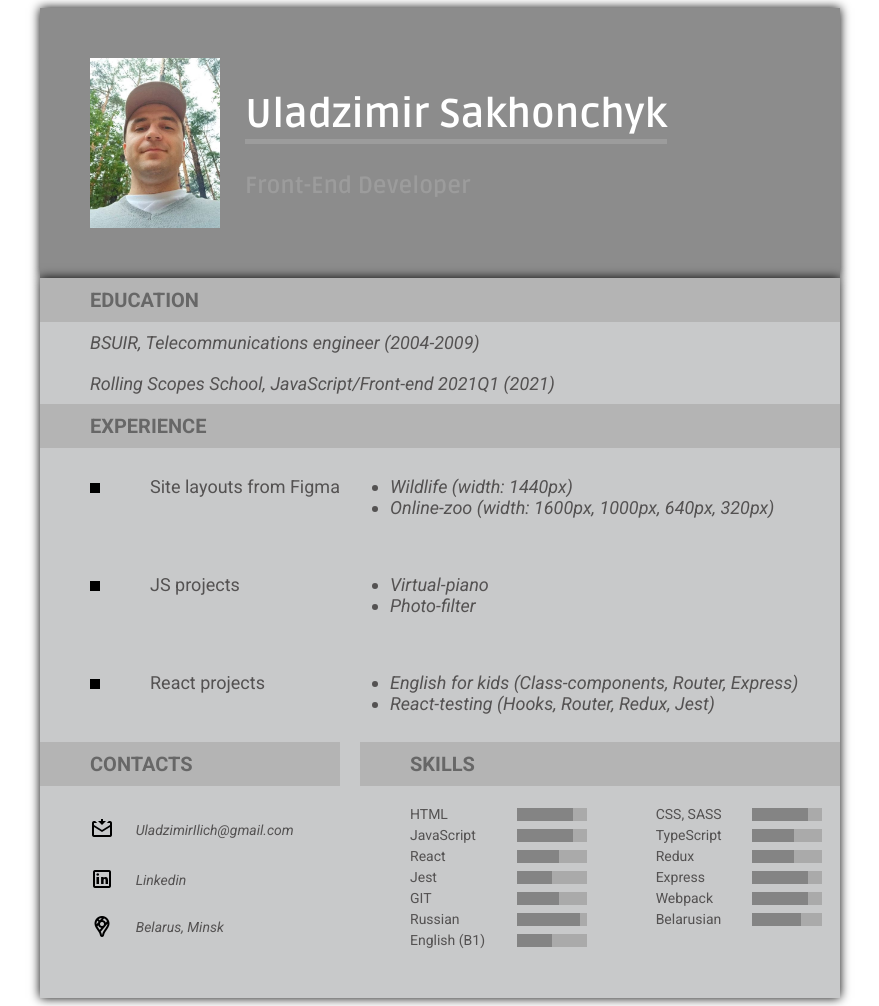
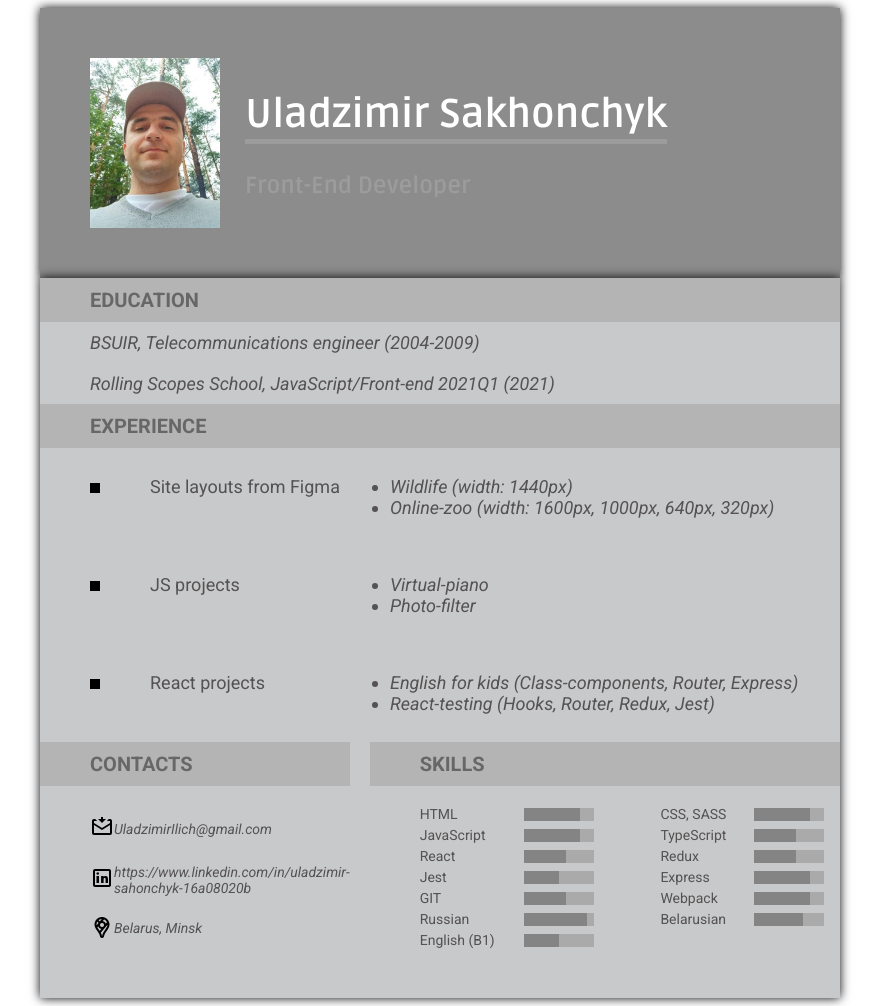
Before and after one commit to Uladzimir86/cv, a plain HTML site: page index.html in a window 1280 px wide. Shown: the whole page, without its empty margins (200-1079 px from the left). Drawn offline with Linux system fonts and the light colour scheme.

Commit message:
Update index.html

```diff
--- a/index.html
+++ b/index.html
@@ -100,7 +100,7 @@
                 <img src="./icons8-link.png" alt="icon linkedin" class="main__icon">
               </td>
               <td>
-                <a href="https://www.linkedin.com/in/uladzimir-sahonchyk-16a08020b" class="link" target="_blank">Linkedin</a>
+                <a href="https://www.linkedin.com/in/uladzimir-sahonchyk-16a08020b" class="link" target="_blank">https://www.linkedin.com/in/uladzimir-sahonchyk-16a08020b</a>
               </td>
             </tr>
             <tr>
```
